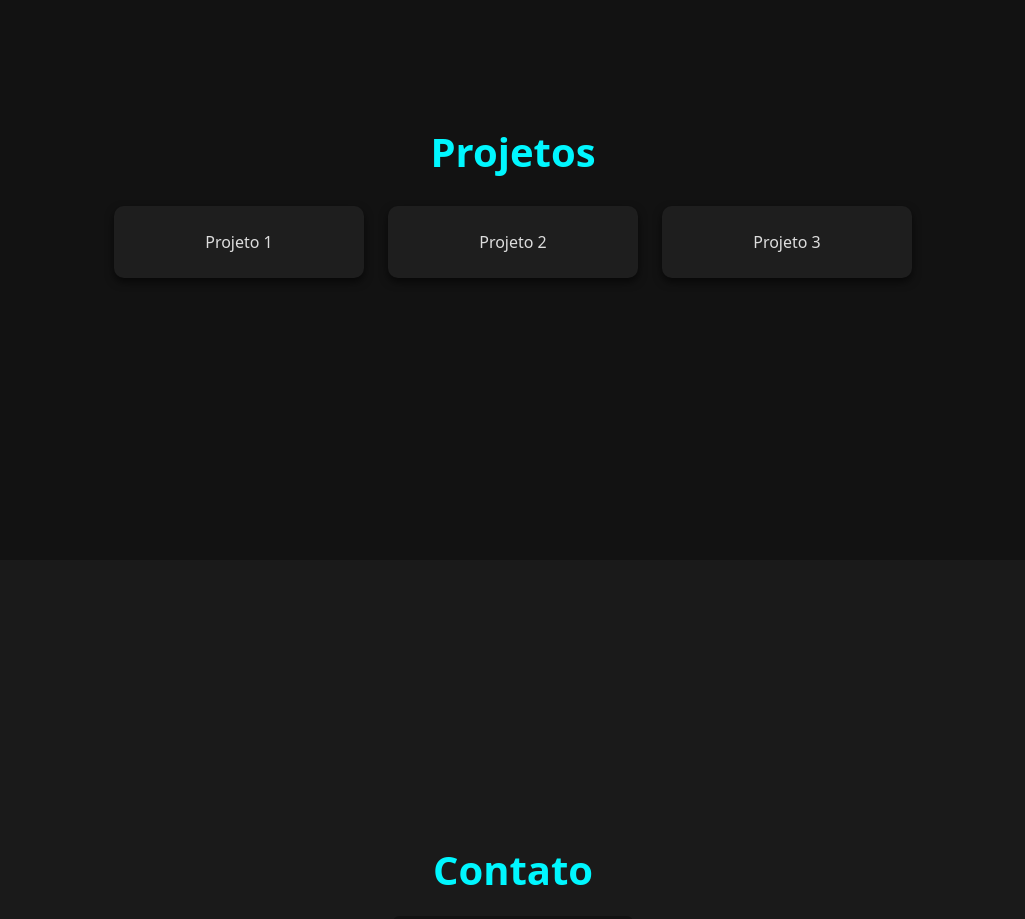
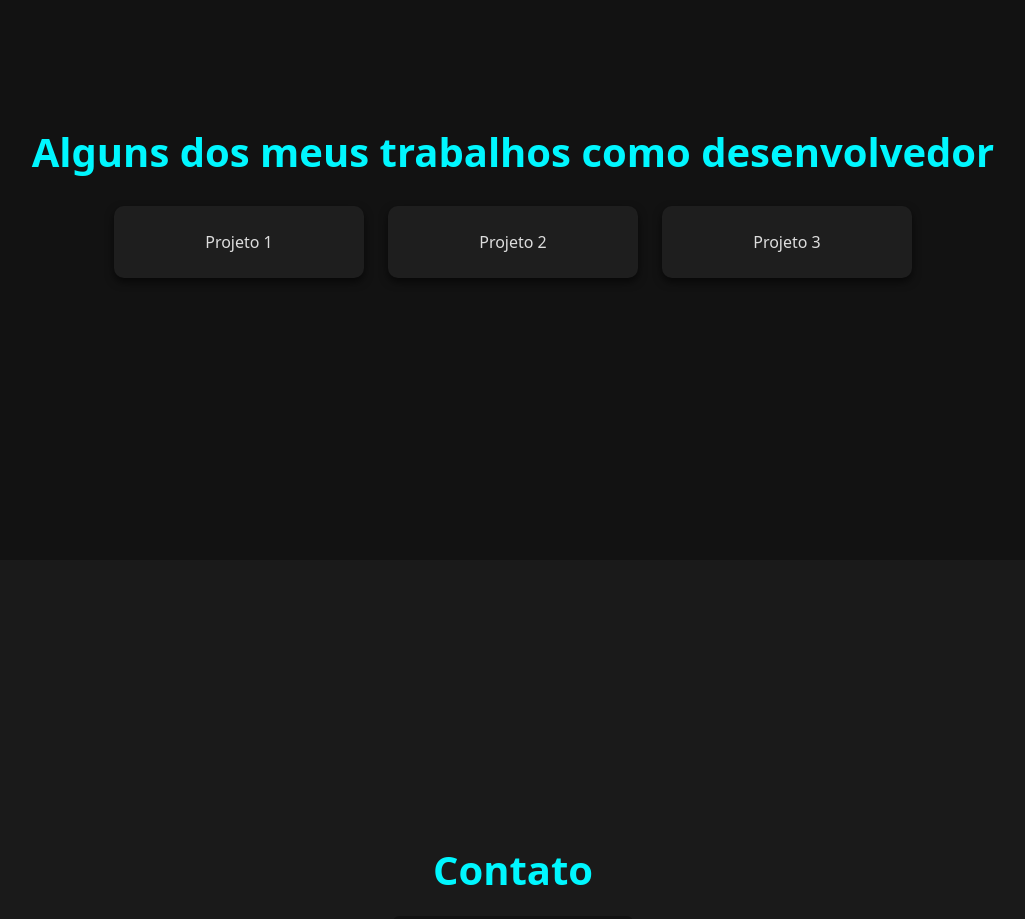
Before and after one commit to AlexandreMoreiraC/marswebsite, a React (Vite) app: page / in a window 1280 px wide. Shown: the part 2640-3559 px from the top of the page, without its empty margins (127-1152 px from the left). Built offline with nearby package versions, Linux system fonts and the light colour scheme.

Commit message:
Atualizacao do Sobre

```diff
--- a/src/pages/Home.jsx
+++ b/src/pages/Home.jsx
@@ -73,7 +73,7 @@ export default function Home() {
       </section>
 
       <section id="projetos" className="projects">
-        <h2>Projetos</h2>
+        <h2>Alguns dos meus trabalhos como desenvolvedor</h2>
         <div className="project-list">
           <div className="project-card">Projeto 1</div>
           <div className="project-card">Projeto 2</div>
```
